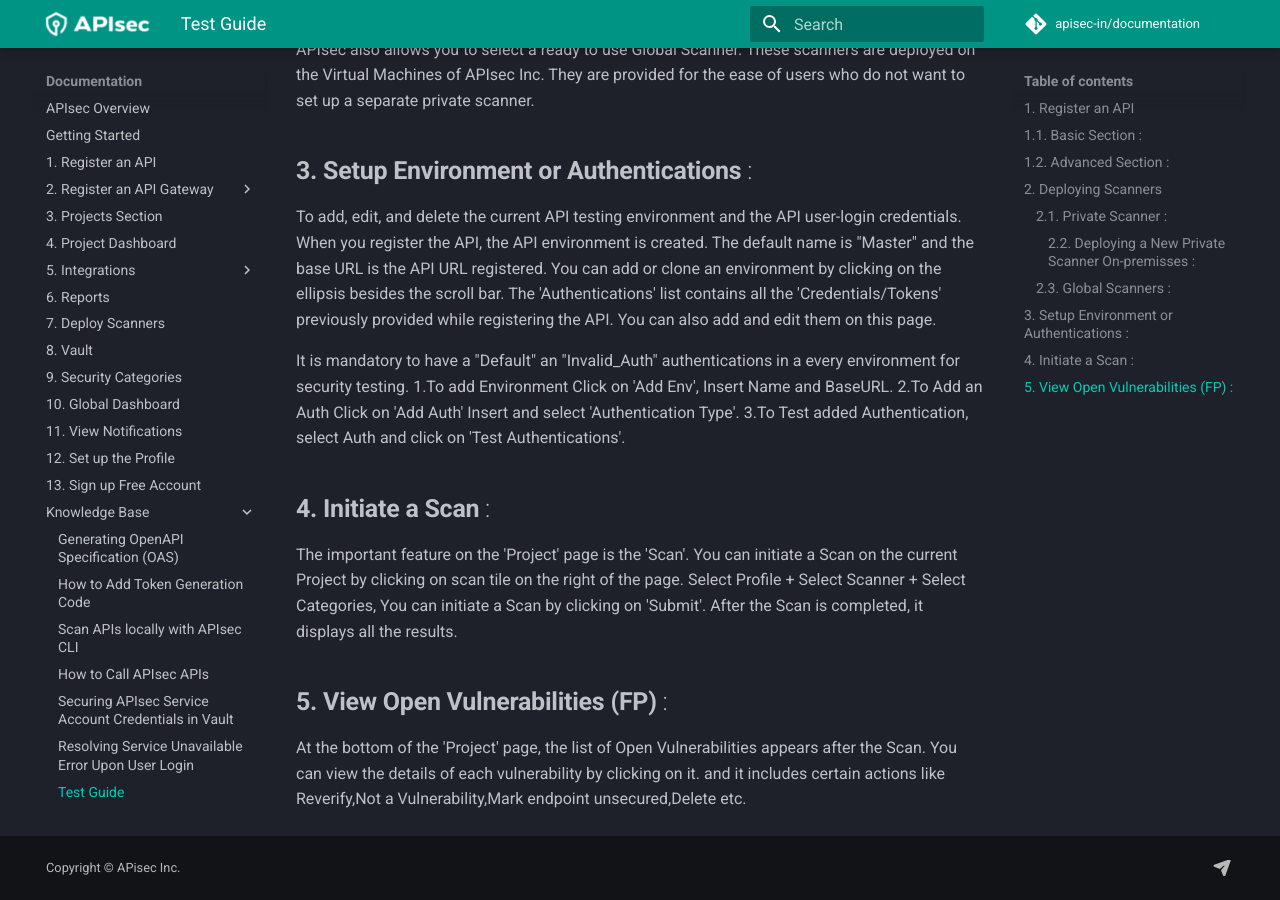
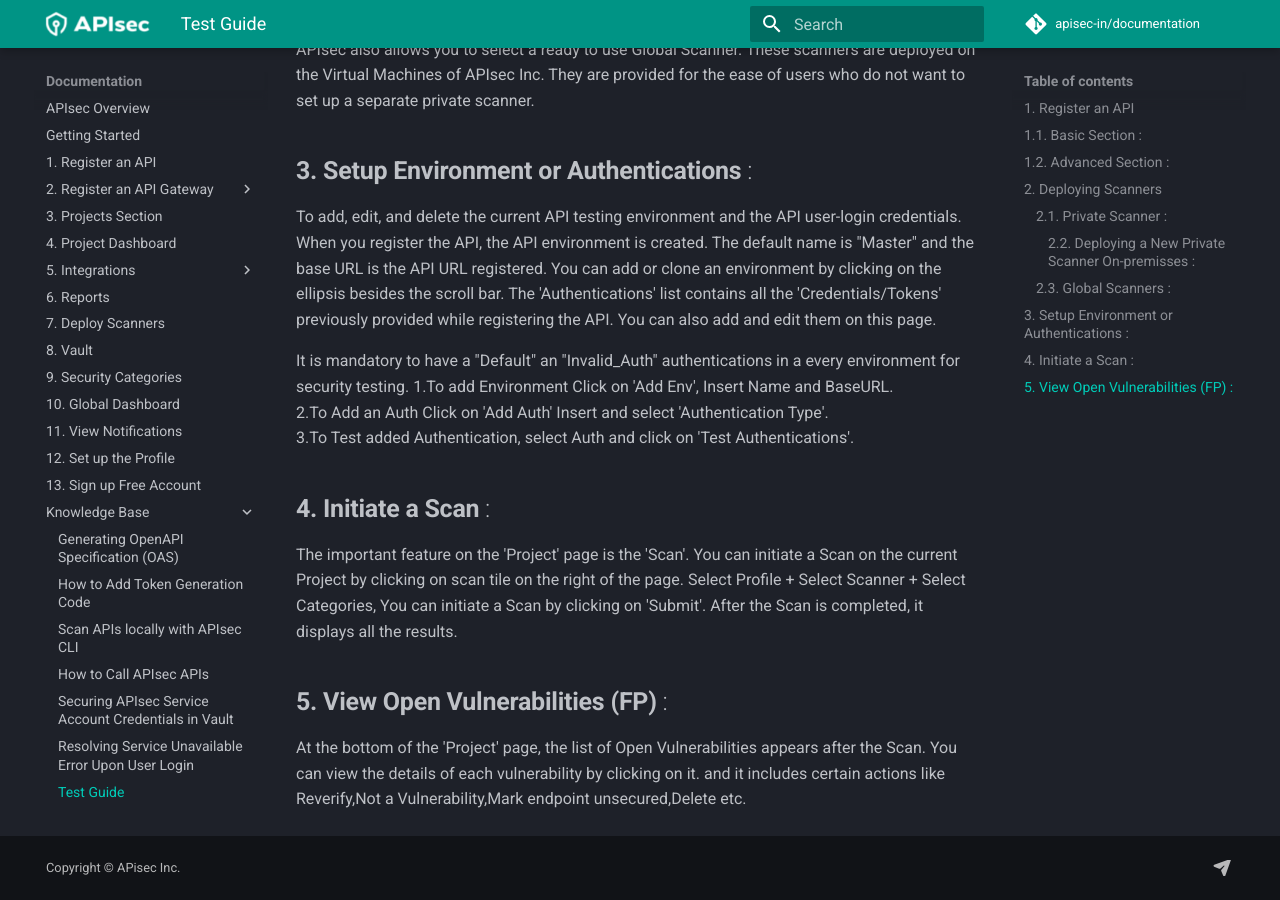
Before and after one commit to apisec-inc/documentation, an MkDocs documentation site: the page built from docs/Testguide.md, in a window 1280 px wide and 900 px high, scrolled down 1106 px. Built offline with MkDocs 1.6.1 and Material for MkDocs 9.7.7, drawn with Linux system fonts in a browser that asks for light colours; comment, search, counter and statistics services are not loaded.

```diff
--- a/docs/Testguide.md
+++ b/docs/Testguide.md
@@ -28,9 +28,9 @@ APIsec allows you to deploy a Private or Global Scanner. Go to the Scanner modul
   The 'Authentications' list contains all the 'Credentials/Tokens' previously provided while registering the API. You can also add and edit them on this page.
 
 It is mandatory to have a "Default" an "Invalid_Auth" authentications in a every environment for security testing.
-    1.To add Environment Click on 'Add Env', Insert Name and BaseURL.
-    2.To Add an Auth Click on 'Add Auth' Insert and select 'Authentication Type'.
-    3.To Test added Authentication, select Auth and click on 'Test Authentications'.
+    1.To add Environment Click on 'Add Env', Insert Name and BaseURL. <br>
+    2.To Add an Auth Click on 'Add Auth' Insert and select 'Authentication Type'.<br>
+    3.To Test added Authentication, select Auth and click on 'Test Authentications'.<br>
 
 ## **4. Initiate a Scan** :
   The important feature on the 'Project' page is the 'Scan'. You can initiate a Scan on the current Project by clicking on scan tile on the right of the page.
```
